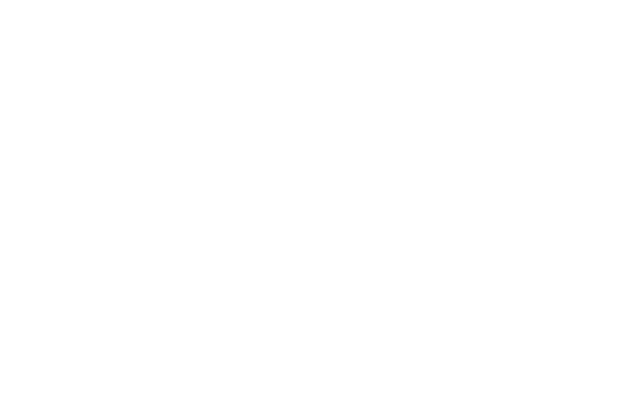
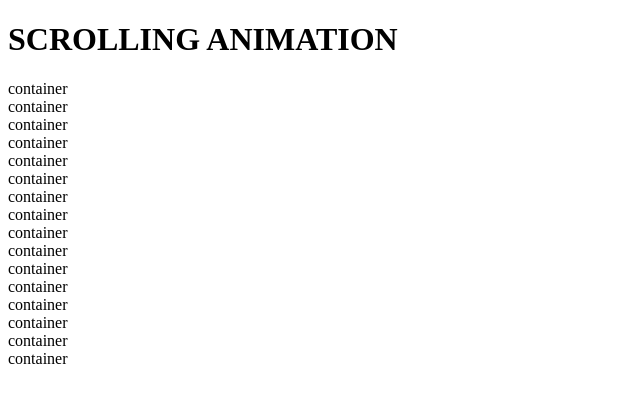
Before and after one commit to gyan9427/scroll_animation, a plain HTML site: page index.html in a window 1280 px wide. Shown: the whole page, without its empty margins (0-640 px from the left). Drawn offline with Linux system fonts and the light colour scheme.

Commit message:
Add h1 tag with 15 box elements

```diff
--- a/index.html
+++ b/index.html
@@ -7,7 +7,22 @@
     <title>Document</title>
 </head>
 <body>
-
-
+    <h1>SCROLLING ANIMATION</h1>
+    <div class="box">container</div>
+    <div class="box">container</div>
+    <div class="box">container</div>
+    <div class="box">container</div>
+    <div class="box">container</div>
+    <div class="box">container</div>
+    <div class="box">container</div>
+    <div class="box">container</div>
+    <div class="box">container</div>
+    <div class="box">container</div>
+    <div class="box">container</div>
+    <div class="box">container</div>
+    <div class="box">container</div>
+    <div class="box">container</div>
+    <div class="box">container</div>
+    <div class="box">container</div>
 </body>
 </html>
```
